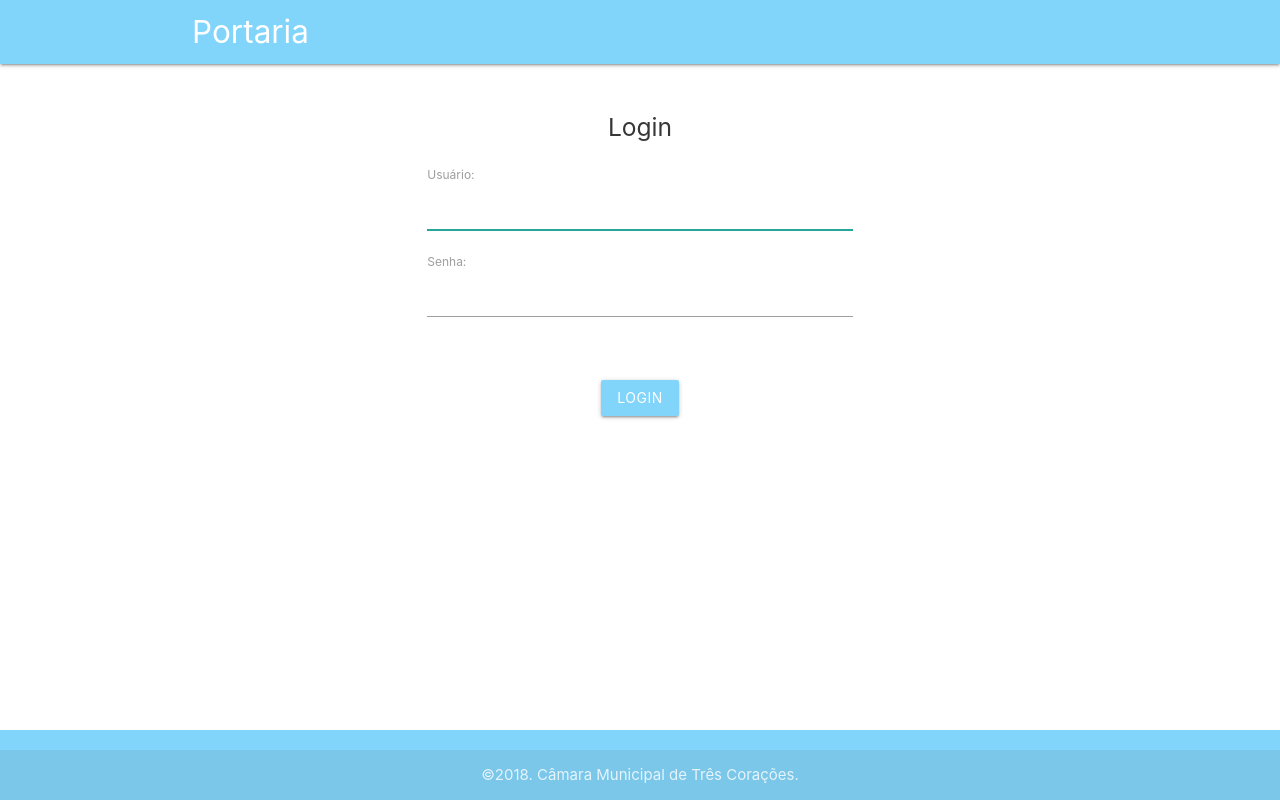
After one commit to camaratc/visita, a Django app: page /sessao/login/ in a window 1280 px wide. The commit adds this page. Run offline with Django 3.2, Linux system fonts and the light colour scheme; some libraries are stand-ins or nearby versions.

Commit message:
Implementação do login

```diff
--- a/src/cadastro/templates/base.html
+++ b/src/cadastro/templates/base.html
@@ -2,6 +2,7 @@
 
 <html>
     <head>
+        <meta charset="utf-8">
         <title>Portaria</title>
         <link rel="stylesheet" href="https://cdnjs.cloudflare.com/ajax/libs/materialize/1.0.0/css/materialize.min.css">
         <link href="https://fonts.googleapis.com/icon?family=Material+Icons" rel="stylesheet">
@@ -10,6 +11,7 @@
     </head>
     <body>
         <nav class="light-blue lighten-3">
+            {% if user.is_authenticated %}
                 {% if request.get_full_path == '/cadastrar/visitante' or request.get_full_path == '/cadastrar/visita/' or request.get_full_path == '/historico/' or request.get_full_path == '/visitante/lista/' %}
                     <div>
                         <a href="{% url 'cadastro:index' %}">
@@ -30,8 +32,12 @@
                         </a>
                     </div>
                 {% endif %}
+            {% endif %}
+
             <div class="container nav-wrapper ">
                 <a href="{% url 'cadastro:index' %}" class="brand-logo">Portaria</a>
+
+                {% if user.is_authenticated %}
                     <ul id="nav-mobile" class="right hide-on-med-and-down">
                         <li><a class="dropdown-trigger nested" href="#!" data-target="dropdown1">Visitantes<i class="material-icons right">arrow_drop_down</i></a></li>
                         <li><a class="dropdown-trigger" href="#!" data-target="dropdown2">Visitas<i class="material-icons right">arrow_drop_down</i></a></li>
@@ -46,10 +52,15 @@
                         <li><a href="{% url 'cadastro:cadastro_visitas' %}">Cadastrar</a></li>
                         <li><a href="{% url 'cadastro:historico_visitas' %}">Histórico</a></li>
                     </ul>
+                {% endif %}
             </div>
         </nav>
 
         <main class="main">
+            {% if user.is_authenticated %}
+                <div class="container right-align">Olá, {{ user.first_name }}! <a href="{% url 'logout' %}">Logout</a></div>
+            {% endif %}
+
             {% block content %}
             {% endblock %}
         </main>
--- /dev/null
+++ b/src/cadastro/templates/registration/login.html
@@ -0,0 +1,22 @@
+{% extends 'base.html' %}
+{% block content %}
+
+<div class="container recuo-pagina">
+  <h5 class="center-align">Login</h5>
+  <form method="post">
+    <div class="row">
+        <div class="col s3"></div>
+        <div class="col s6">
+          {% csrf_token %}
+          {{ form.as_p }}
+        </div>
+        <div class="col s3"></div>
+    </div>
+
+    <div class="center-align">
+      <button class="btn submit-recuo btn waves-effect waves-light light-blue lighten-3" type="submit">Login</button>
+    </div>
+  </form>
+</div>
+
+{% endblock %}
--- a/src/visitas/settings.py
+++ b/src/visitas/settings.py
@@ -31,6 +31,7 @@ ALLOWED_HOSTS = ['*']
 # Application definition
 
 INSTALLED_APPS = [
+    'cadastro',
     'django.contrib.admin',
     'django.contrib.auth',
     'django.contrib.contenttypes',
@@ -38,7 +39,6 @@ INSTALLED_APPS = [
     'django.contrib.messages',
     'django.contrib.staticfiles',
     'rangefilter',
-    'cadastro',
 ]
 
 MIDDLEWARE = [
@@ -136,3 +136,6 @@ STATICFILES_DIRS = (
     '/cadastro/static/',
     '/static/',
 )
+
+LOGIN_URL = '/sessao/login/'
+LOGIN_REDIRECT_URL = '/'
--- a/src/visitas/urls.py
+++ b/src/visitas/urls.py
@@ -5,6 +5,7 @@ from django.conf import settings
 from django.conf.urls.static import static
 
 urlpatterns = [
+    path('', include('cadastro.urls')),
     path('admin/', admin.site.urls),
-    path('', include('cadastro.urls')),
+    path('sessao/', include('django.contrib.auth.urls'))
 ]
```
Also changed, not shown: src/cadastro/templates/registration/logged_out.html (added, +10 -0 lines), src/cadastro/views.py (+10 -0 lines). Lines whose indentation alone changed are shown as unchanged.
